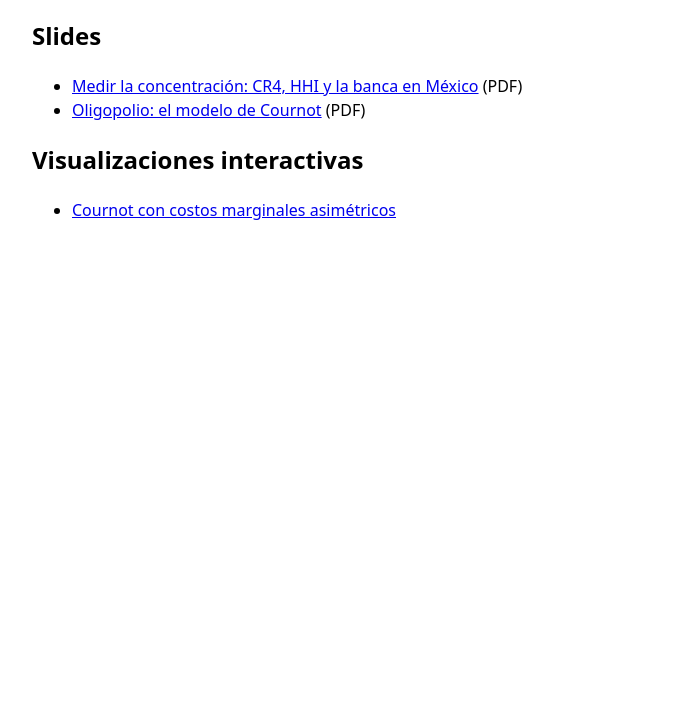
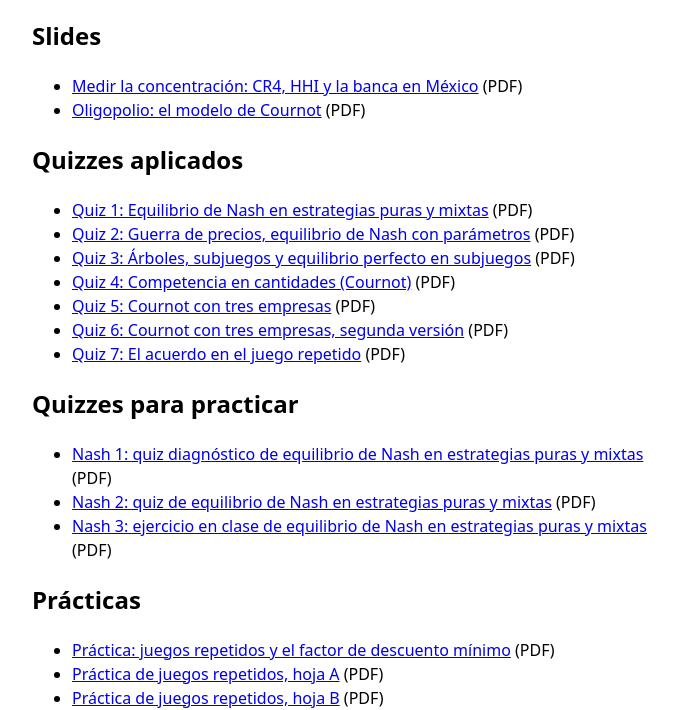
Before and after one commit to diegoacanales/ec2005b-visualizaciones, a plain HTML site: page index.html in a window 1280 px wide. Shown: the part 99-809 px from the top of the page, without its empty margins (288-965 px from the left). Drawn offline with Linux system fonts and the light colour scheme.

Commit message:
Quizzes aplicados, quizzes para practicar y prácticas
Co-Authored-By: Claude Fable 5.2 <noreply@anthropic.com>
Claude-Session: https://claude.ai/code/session_01G5hFjRxBbbmSVxvBtV9uag

```diff
--- a/index.html
+++ b/index.html
@@ -13,6 +13,29 @@
 <li><a href="slides/EC2005B_Concentracion.pdf">Medir la concentración: CR4, HHI y la banca en México</a> (PDF)</li>
 <li><a href="slides/EC2005B_Cournot.pdf">Oligopolio: el modelo de Cournot</a> (PDF)</li>
 </ul>
+<h2>Quizzes aplicados</h2>
+<ul>
+<li><a href="quizzes/aplicados/Quiz1_NashCorto.pdf">Quiz 1: Equilibrio de Nash en estrategias puras y mixtas</a> (PDF)</li>
+<li><a href="quizzes/aplicados/Quiz2_HalconPaloma.pdf">Quiz 2: Guerra de precios, equilibrio de Nash con parámetros</a> (PDF)</li>
+<li><a href="quizzes/aplicados/Quiz3_ArbolesENPS.pdf">Quiz 3: Árboles, subjuegos y equilibrio perfecto en subjuegos</a> (PDF)</li>
+<li><a href="quizzes/aplicados/Quiz4_CournotArancel.pdf">Quiz 4: Competencia en cantidades (Cournot)</a> (PDF)</li>
+<li><a href="quizzes/aplicados/Quiz5_TresEmpresas.pdf">Quiz 5: Cournot con tres empresas</a> (PDF)</li>
+<li><a href="quizzes/aplicados/Quiz6_TresEmpresas_b.pdf">Quiz 6: Cournot con tres empresas, segunda versión</a> (PDF)</li>
+<li><a href="quizzes/aplicados/Quiz7_Acuerdo.pdf">Quiz 7: El acuerdo en el juego repetido</a> (PDF)</li>
+</ul>
+<h2>Quizzes para practicar</h2>
+<ul>
+<li><a href="quizzes/no_aplicados/Quiz_Nash1.pdf">Nash 1: quiz diagnóstico de equilibrio de Nash en estrategias puras y mixtas</a> (PDF)</li>
+<li><a href="quizzes/no_aplicados/Quiz_Nash2.pdf">Nash 2: quiz de equilibrio de Nash en estrategias puras y mixtas</a> (PDF)</li>
+<li><a href="quizzes/no_aplicados/Quiz_Nash3.pdf">Nash 3: ejercicio en clase de equilibrio de Nash en estrategias puras y mixtas</a> (PDF)</li>
+</ul>
+<h2>Prácticas</h2>
+<ul>
+<li><a href="quizzes/practicas/Practica_JuegosRepetidos.pdf">Práctica: juegos repetidos y el factor de descuento mínimo</a> (PDF)</li>
+<li><a href="quizzes/practicas/Practica_JuegosRepetidos_hojaA.pdf">Práctica de juegos repetidos, hoja A</a> (PDF)</li>
+<li><a href="quizzes/practicas/Practica_JuegosRepetidos_hojaB.pdf">Práctica de juegos repetidos, hoja B</a> (PDF)</li>
+<li><a href="quizzes/practicas/Practica_JuegosBayesianos.pdf">Práctica: juegos bayesianos</a> (PDF)</li>
+</ul>
 <h2>Visualizaciones interactivas</h2>
 <ul>
 <li><a href="cournot_costos_asimetricos.html">Cournot con costos marginales asimétricos</a></li>
```
Also changed, not shown: 14 other files.
